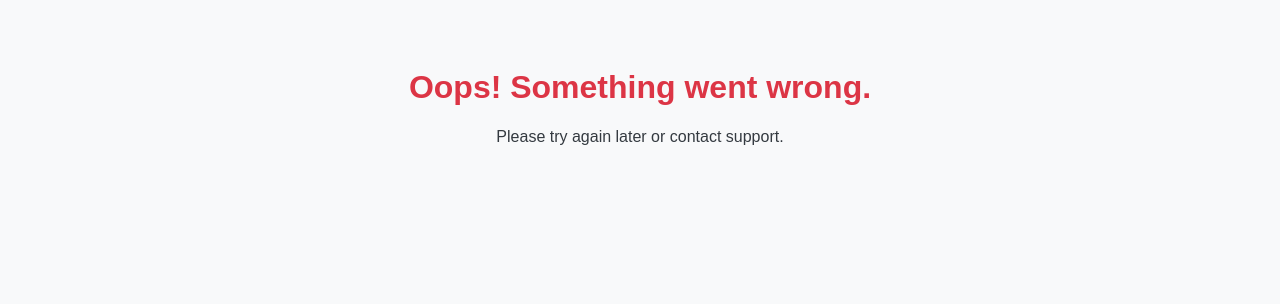
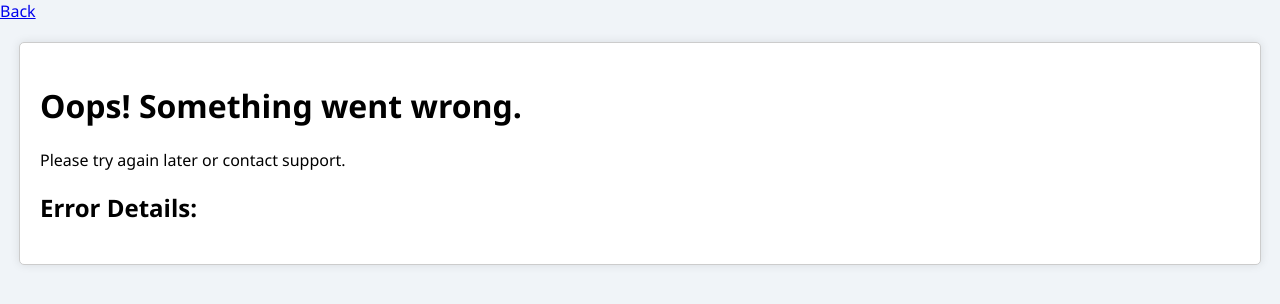
Before and after one commit to gombedlm/HomeGuard-IDS, a Flask app: template main/templates/error.html in a window 1280 px wide. Shown: the top 304 px of the page. Run offline with Flask 3, Linux system fonts and the light colour scheme; the template is opened without the code that fills it, so the values that code supplies are empty.

Commit message:
added to error readouts in error.html

```diff
--- a/main/templates/error.html
+++ b/main/templates/error.html
@@ -4,28 +4,21 @@
     <meta charset="UTF-8">
     <meta name="viewport" content="width=device-width, initial-scale=1.0">
     <title>Error</title>
-    <style>
-        body {
-            font-family: Arial, sans-serif;
-            background-color: #f8f9fa;
-            color: #343a40;
-            padding: 40px;
-            text-align: center;
-        }
-        .container {
-            max-width: 600px;
-            margin: 0 auto;
-        }
-        h1 {
-            color: #dc3545;
-        }
-    </style>
+    <link rel="stylesheet" href="{{ url_for('static', filename='css/styles.css') }}">
 </head>
 <body>
+    <header>
+        <a href="/" class="button-back">Back</a>
+    </header>
     <div class="container">
         <h1>Oops! Something went wrong.</h1>
         <p>{{ error_message }}</p>
         <p>Please try again later or contact support.</p>
+
+        <div class="error-details">
+            <h2>Error Details:</h2>
+            <pre>{{ error_details }}</pre>
+        </div>
     </div>
 </body>
 </html>
```
